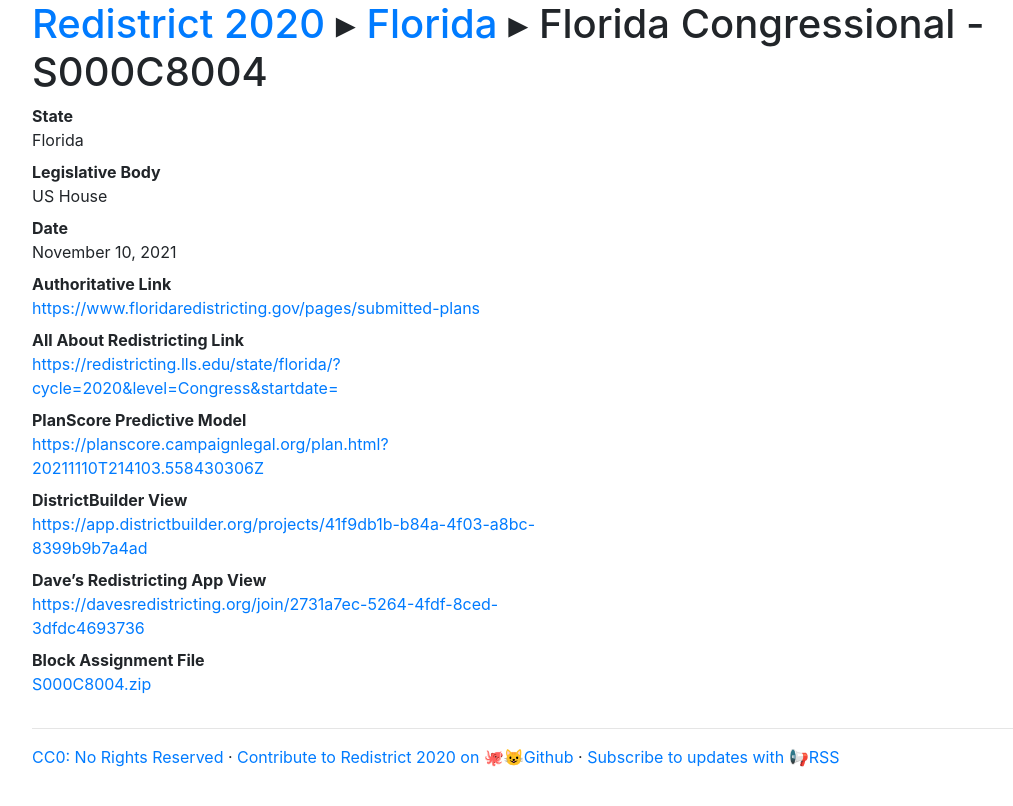
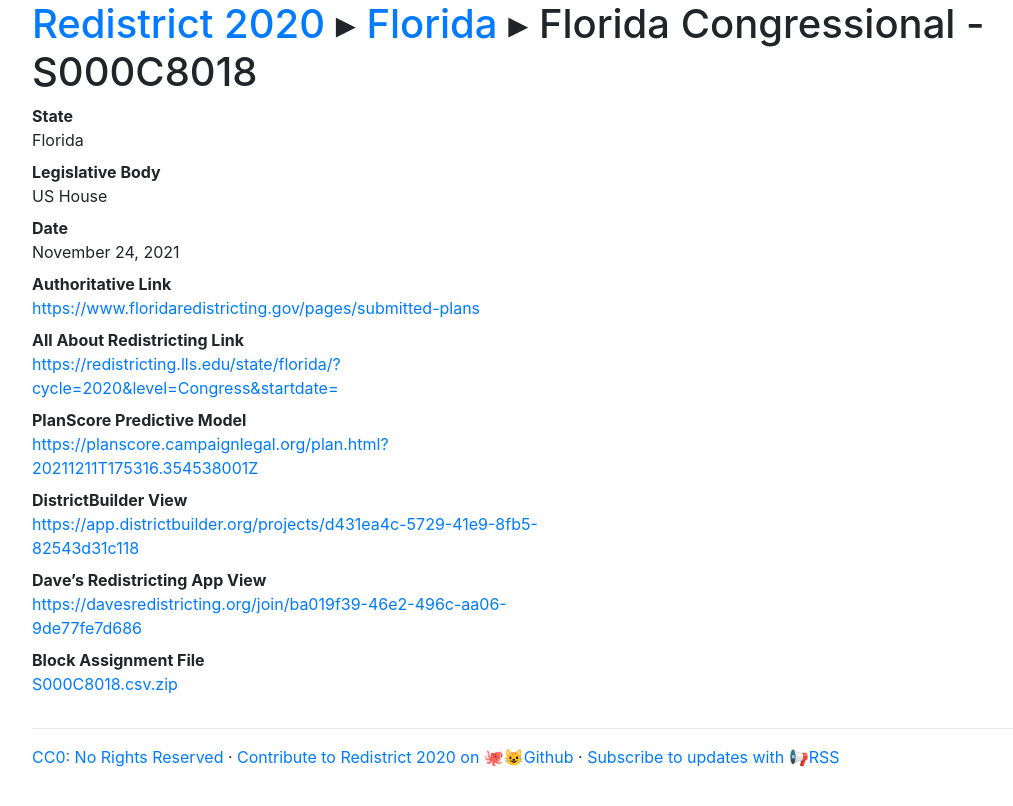
Before and after one commit to PlanScore/Redistrict2020, a Jekyll site: the page built from _plans/FL-2021-11-congress-S000C8018.md, in a window 1280 px wide. Shown: the top 806 px of the page, without its empty margins (53-1066 px from the left). Built offline with Jekyll 4.4.1, drawn with Linux system fonts in a browser that asks for light colours; nearby versions of some CDN libraries.

Commit message:
Update FL-2021-11-congress-S000C8018.md

```diff
--- a/_plans/FL-2021-11-congress-S000C8018.md
+++ b/_plans/FL-2021-11-congress-S000C8018.md
@@ -1,15 +1,15 @@
 ---
 state: Florida
-title: Florida Congressional - S000C8004
+title: Florida Congressional - S000C8018
 body: US House
-date: 2021-11-10
+date: 2021-11-24
 authoritative_link: https://www.floridaredistricting.gov/pages/submitted-plans
 allabout_link: https://redistricting.lls.edu/state/florida/?cycle=2020&level=Congress&startdate=
-planscore_link: https://planscore.campaignlegal.org/plan.html?20211110T214103.558430306Z
-districtbuilder_link: https://app.districtbuilder.org/projects/41f9db1b-b84a-4f03-a8bc-8399b9b7a4ad
-davesredist_link: https://davesredistricting.org/join/2731a7ec-5264-4fdf-8ced-3dfdc4693736
+planscore_link: https://planscore.campaignlegal.org/plan.html?20211211T175316.354538001Z
+districtbuilder_link: https://app.districtbuilder.org/projects/d431ea4c-5729-41e9-8fb5-82543d31c118
+davesredist_link: https://davesredistricting.org/join/ba019f39-46e2-496c-aa06-9de77fe7d686
 five38_link:
-blockassignment_file: /files/FL-2021-11/S000C8004.zip
+blockassignment_file: /files/FL-2021-11/S000C8018.csv.zip
 shapefile_file:
 simplegeojson_file:
 
```
